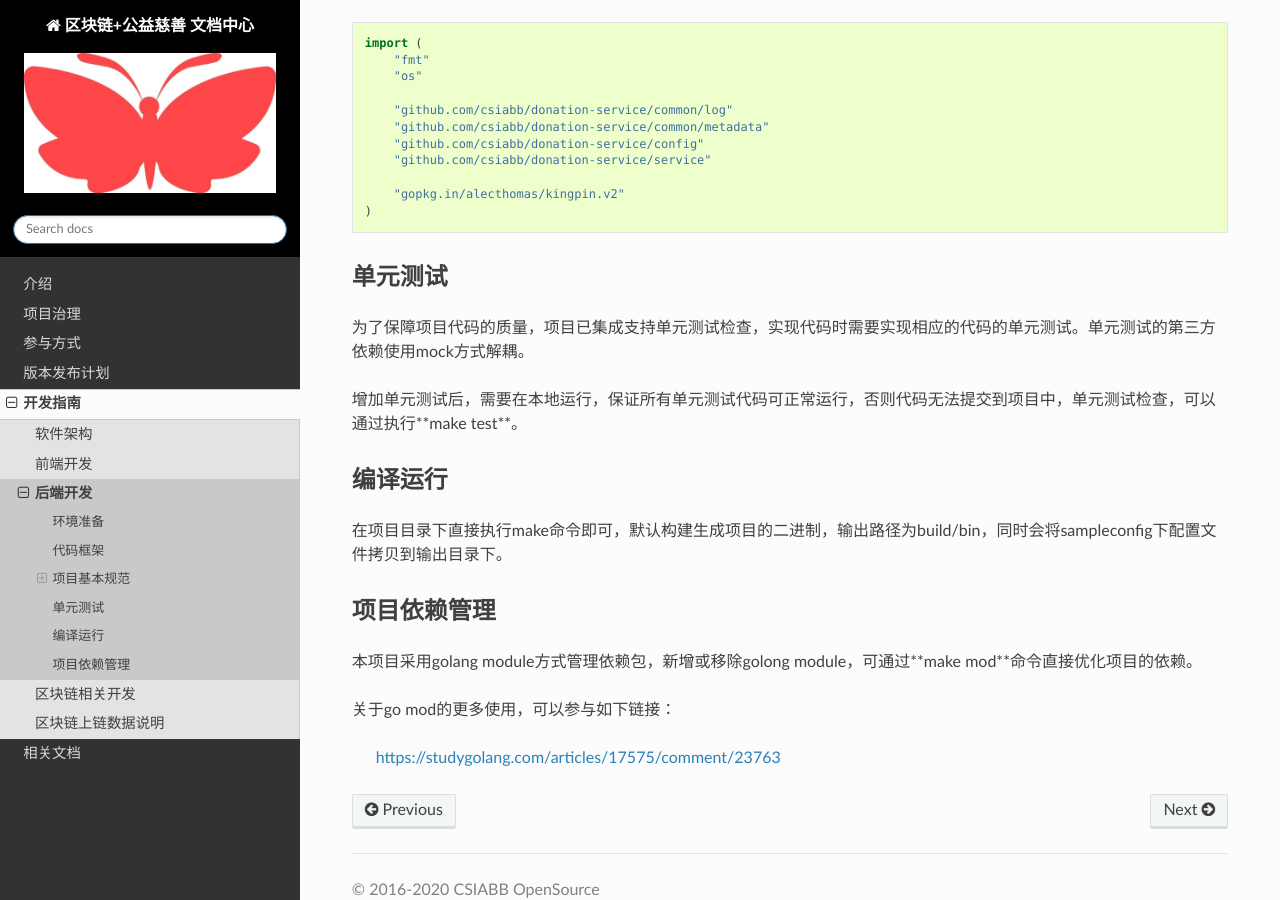
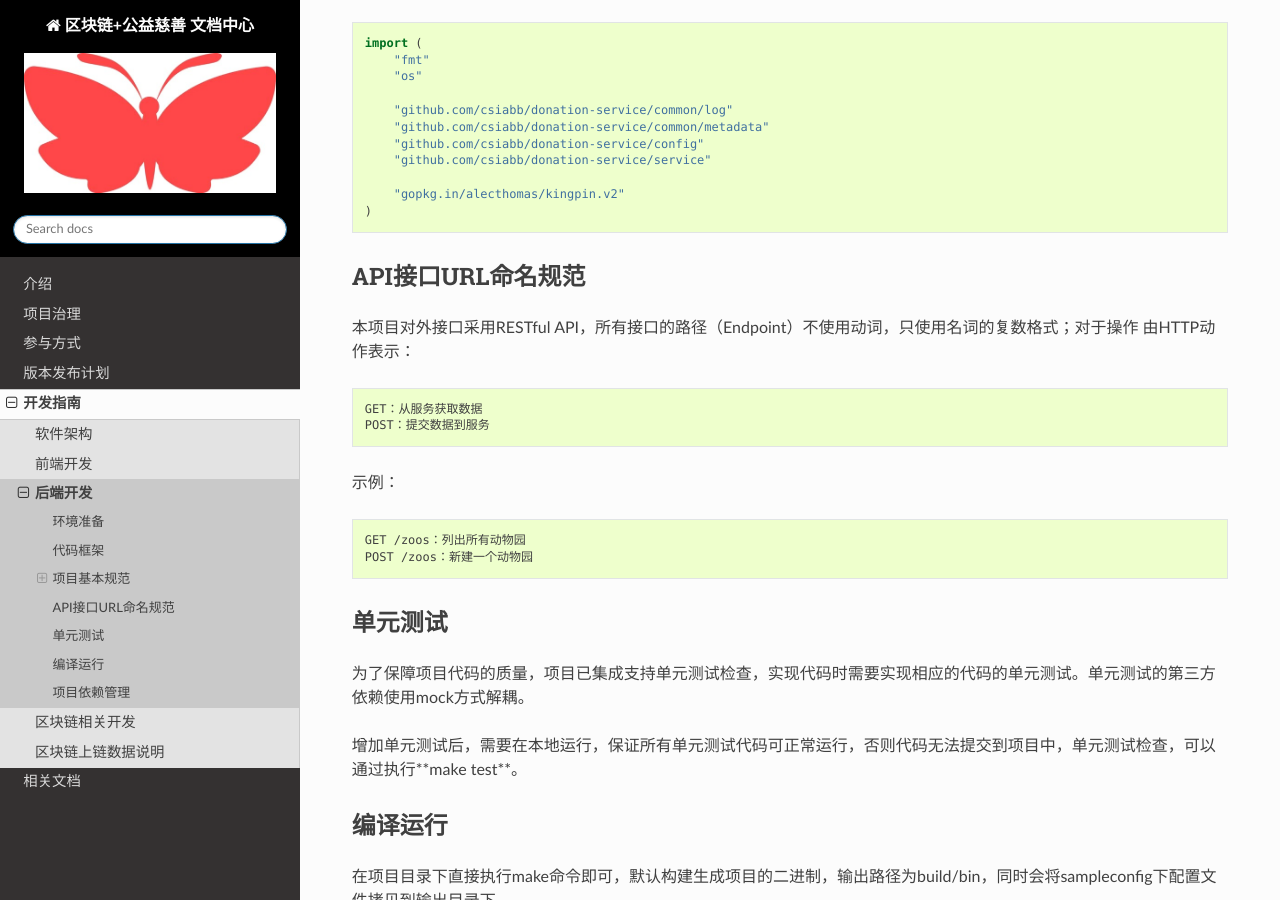
Before and after one commit to csiabb/documents, a Sphinx documentation site: the page built from source/developing/servicedev.rst, in a window 1280 px wide and 900 px high, scrolled down 1333 px. Built offline with Sphinx 7.4.7 and the Read the Docs theme 2.0.0, drawn with Linux system fonts in a browser that asks for light colours; formulas are drawn with MathJax 3.

Commit message:
[ID1000521] addition url specification
--story=1000521 --user=zhangbing
https://www.tapd.cn/60210943/prong/stories/view/1160210943001000521

Signed-off-by: zhangbing <zhangbing@arxanchain.com>

```diff
--- a/source/developing/servicedev.rst
+++ b/source/developing/servicedev.rst
@@ -74,6 +74,24 @@ import示例：
         "gopkg.in/alecthomas/kingpin.v2"
     )
 
+API接口URL命名规范
+~~~~~~~~~~~~~~~~~~~~~~~~~~~~~~~~
+
+本项目对外接口采用RESTful API，所有接口的路径（Endpoint）不使用动词，只使用名词的复数格式；对于操作
+由HTTP动作表示：
+
+::
+
+  GET：从服务获取数据
+  POST：提交数据到服务
+
+示例：
+
+::
+
+  GET /zoos：列出所有动物园
+  POST /zoos：新建一个动物园
+
 单元测试
 ~~~~~~~~~~~~~~~
 
```
